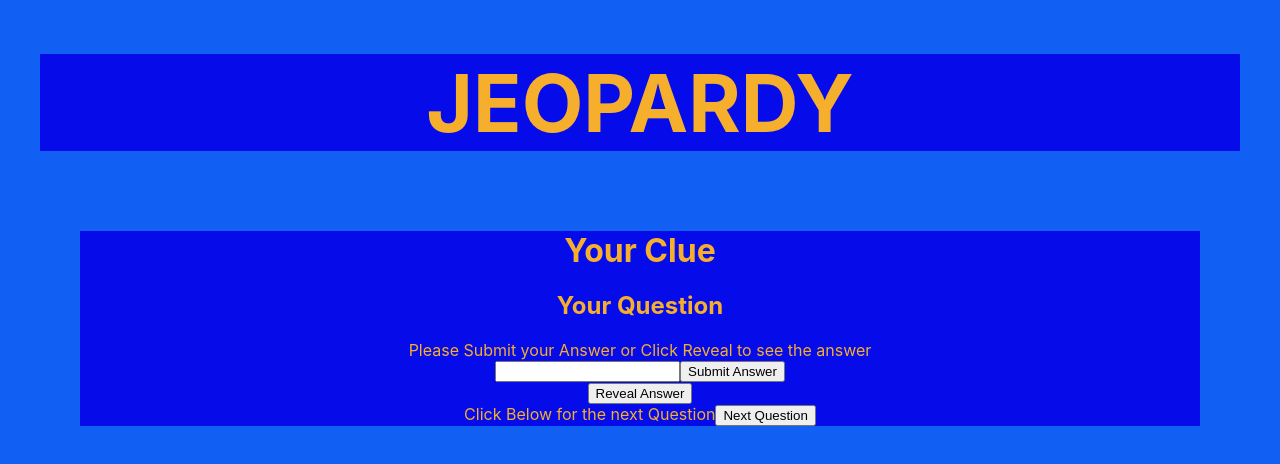
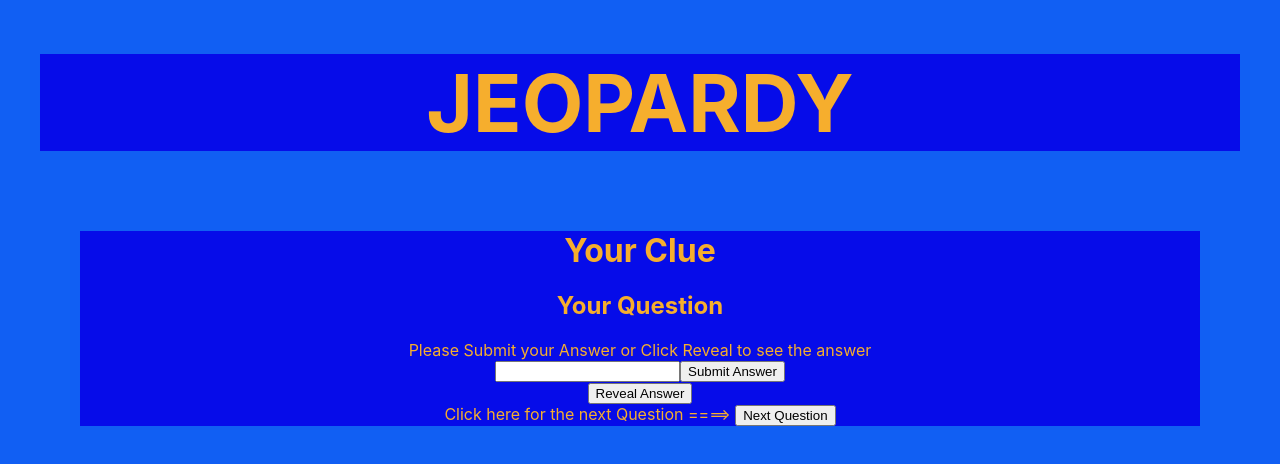
Before and after one commit to SchoolOfCode/w8_d5-hackathon_react-app-with-api-data-room39, a React (Create React App) app: page /game in a window 1280 px wide. Shown: the top 464 px of the page. Built offline with nearby package versions, Linux system fonts and the light colour scheme; no server answers.

Commit message:
added some info

```diff
--- a/src/Main/index.js
+++ b/src/Main/index.js
@@ -32,7 +32,8 @@ export default function Main() {
       <Question question={state[0].question} />
       <p3>Please Submit your Answer or Click Reveal to see the answer</p3>
       <Form answer={state[0].answer} />
-      Click Below for the next Question
+      <p4> Click here for the next Question ====> </p4>
+
       <button onClick={() => window.location.reload()}>Next Question</button>
     </div>
   )
```
